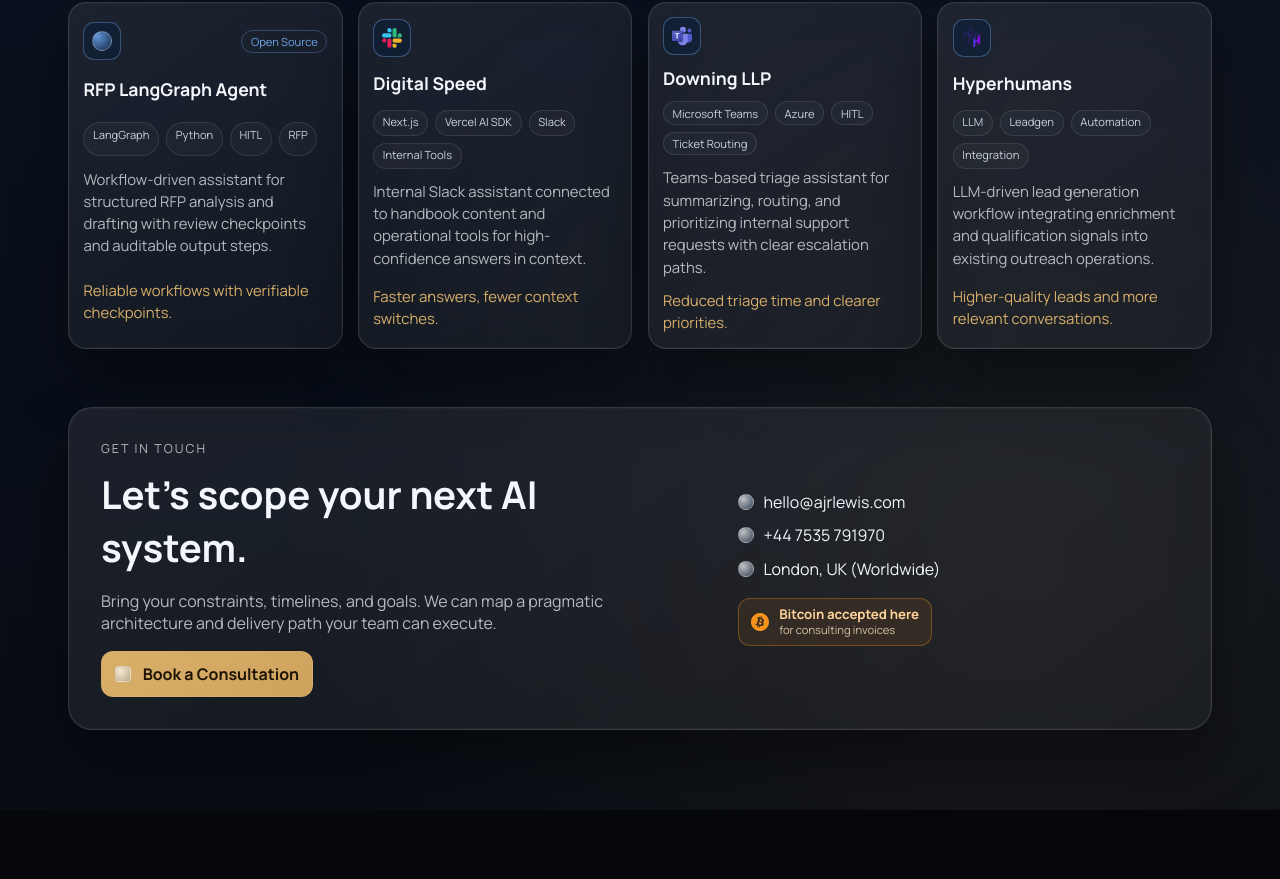
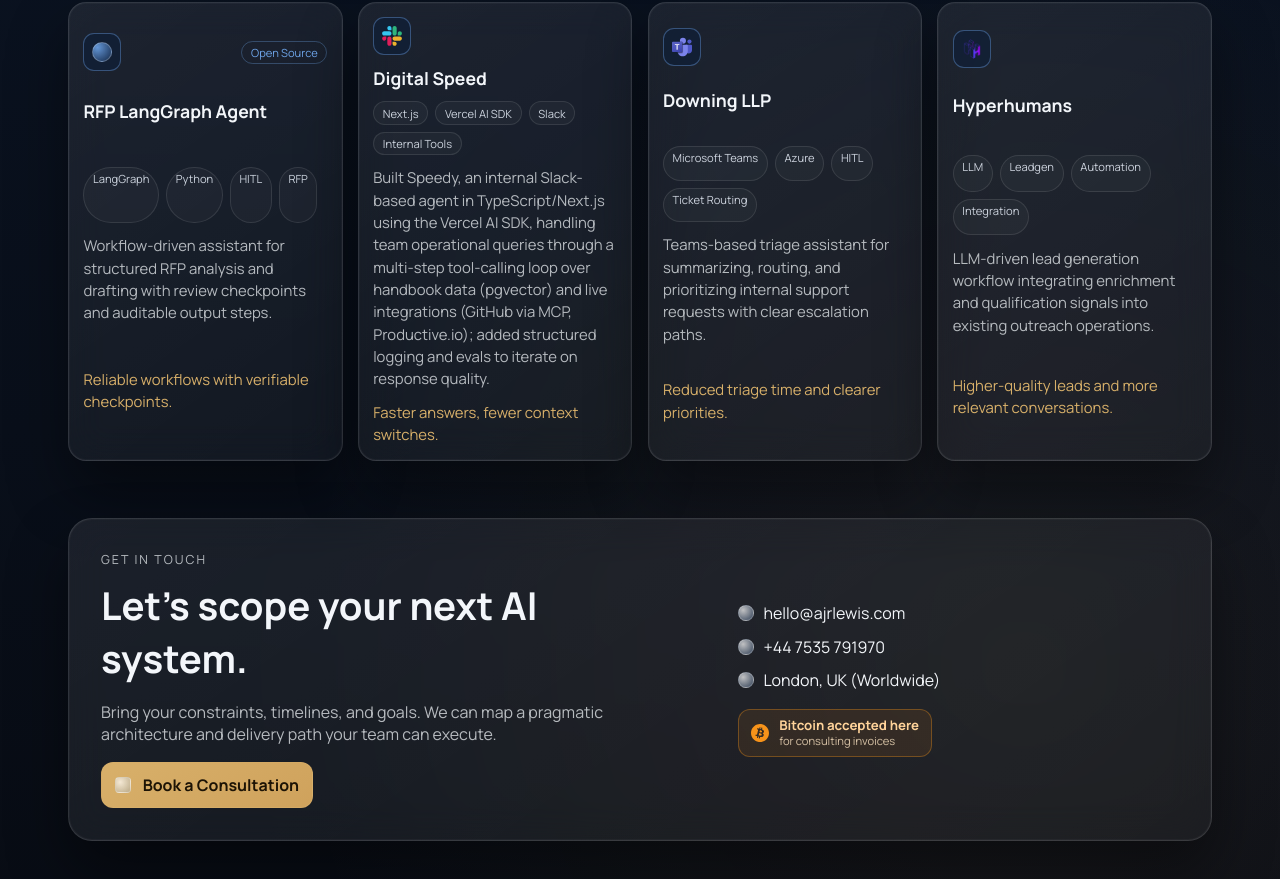
Before and after one commit to ajrlewis/ajrlewis, a Next.js app in the folder apps/web/: page / in a window 1280 px wide. Shown: the part 1544-2423 px from the top of the page. Before the commit the page ends 2354 px from the top, so only its background shows below. Built offline with nearby package versions, Linux system fonts and the light colour scheme.

Commit message:
copy(web): expand digital speed project summary details

```diff
--- a/apps/web/app/page.tsx
+++ b/apps/web/app/page.tsx
@@ -131,7 +131,7 @@
     title: "Digital Speed",
     tags: ["Next.js", "Vercel AI SDK", "Slack", "Internal Tools"],
     description:
-      "Internal Slack assistant connected to handbook content and operational tools for high-confidence answers in context.",
+      "Built Speedy, an internal Slack-based agent in TypeScript/Next.js using the Vercel AI SDK, handling team operational queries through a multi-step tool-calling loop over handbook data (pgvector) and live integrations (GitHub via MCP, Productive.io); added structured logging and evals to iterate on response quality.",
     outcome: "Faster answers, fewer context switches.",
     icon: "bolt",
     iconSrc: "/icons/slack.svg"
```
